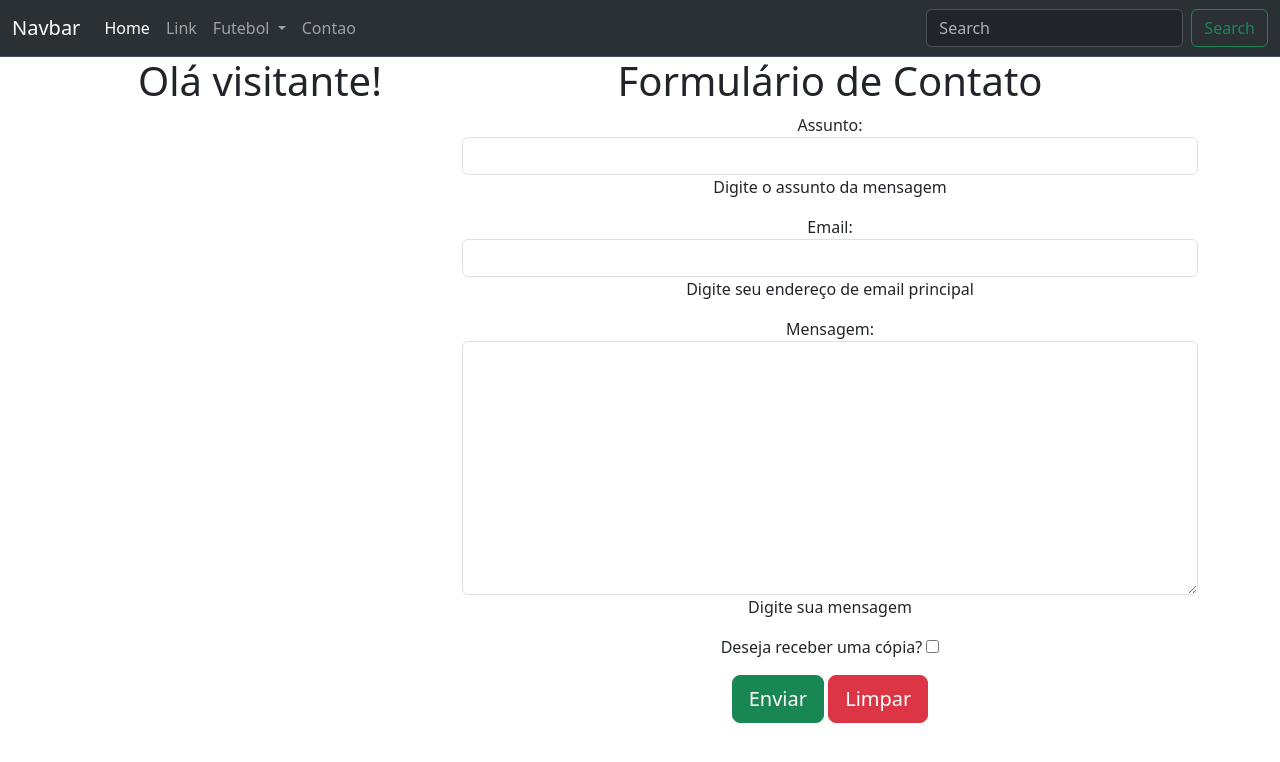
After one commit to Guilherme-Ramgrab/Dev1Projeto, a Django app: page /contato/ in a window 1280 px wide. The commit adds this page. Shown: the top 762 px of the page. Run offline with Django 4.2, Linux system fonts and the light colour scheme.

Commit message:
Implementação da função de contato e inserção de classes bootstrap nos formularios através de funções

```diff
--- /dev/null
+++ b/dev/dev/forms.py
@@ -0,0 +1,14 @@
+from django import forms
+
+class ContactForm(forms.Form):
+    subject = forms.CharField(label='Assunto', max_length=100, help_text="Digite o assunto da mensagem")
+    sender = forms.EmailField(label="Email", help_text="Digite seu endereço de email principal")
+    message = forms.CharField(label="Mensagem", help_text="Digite sua mensagem", widget=forms.Textarea)
+    cc_myself = forms.BooleanField(required=False, label="Deseja receber uma cópia?")
+
+
+    def __init__(self, *args, **kwargs):
+        super(ContactForm, self).__init__(*args, **kwargs)
+        for new_field in self.visible_fields():
+            new_field.field.widget.attrs.update({"class": "form-control"})
+        self.fields.get('cc_myself').widget.attrs.pop("class")
--- a/dev/dev/urls.py
+++ b/dev/dev/urls.py
@@ -23,5 +23,6 @@
     path('<str:nome>', views.nome, name="home_nome"),
     path('admin/', admin.site.urls),
     path('futebol/', include('futebol.urls')),
+    path('contato/', views.contact, name="contact"),
 
 ]
--- a/dev/dev/views.py
+++ b/dev/dev/views.py
@@ -1,4 +1,5 @@
 from django.shortcuts import render
+from dev.forms import ContactForm
 
 
 def index(request):
@@ -9,3 +10,28 @@
 def nome(request, nome):
     context = {'nome': nome}
     return render(request, 'index.html', context)
+
+def contact(request):
+    if request.method == 'POST':
+        form = ContactForm(request.POST)
+        if form.is_valid():
+            subject = form.cleaned_data.get("subject")
+            message = form.cleaned_data.get("message")
+            sender = form.cleaned_data.get("sender")
+            cc_myself = form.cleaned_data.get("cc_myself")
+
+            recipients = ['grrodrigues@restinga.ifrs.edu.br']
+            if cc_myself:
+                recipients.append(sender)
+            #send_email(subject, message, sender, recipients)
+
+            context = {
+                'form': form,
+            }
+            return render(request, 'obrigado.html', context)
+    else:
+        form = ContactForm()
+        context = {
+            'form': form
+        }
+        return render(request, 'contato.html', context)
--- a/dev/futebol/forms.py
+++ b/dev/futebol/forms.py
@@ -5,3 +5,9 @@
     class Meta:
         model = Estadio
         fields = '__all__'
+
+
+    def __init__(self, *args, **kwargs):
+        super(EstadioForm, self).__init__(*args, **kwargs)
+        for new_field in self.visible_fields():
+            new_field.field.widget.attrs.update({"class": "form-control"})
--- a/dev/futebol/templates/futebol/list_estadio.html
+++ b/dev/futebol/templates/futebol/list_estadio.html
@@ -20,7 +20,7 @@
             <div>
                 <a class="btn btn-secondary btn-lg" role="button" href="{% url 'futebol:read_estadio' estadio.id %}">Detalhar</a>
                 <a class="btn btn-primary btn-lg" role="button" href="{% url 'futebol:edit_estadio' estadio.id %}">Editar</a>
-                <a class="btn btn-danger btn-lg" role="button" href="{% url 'futebol:delete_estadio' estadio.id %}">Editar</a>
+                <a class="btn btn-danger btn-lg" role="button" href="{% url 'futebol:delete_estadio' estadio.id %}">Deletar</a>
             </div>
             <br />
             <hr>
--- a/dev/templates/base.html
+++ b/dev/templates/base.html
@@ -35,7 +35,7 @@
           </ul>
         </li>
         <li class="nav-item">
-          <a class="nav-link disabled" aria-disabled="true">Disabled</a>
+          <a class="nav-link" href="{% url 'contact' %}" >Contao</a>
         </li>
       </ul>
       <form class="d-flex" role="search">
--- /dev/null
+++ b/dev/templates/contato.html
@@ -0,0 +1,10 @@
+{% extends "base.html" %}
+{% block direita %}
+    <h1>Formulário de Contato</h1>
+    <form id="contato" action="{% url 'contact' %}" method="post">
+        {% csrf_token %}
+        {{ form.as_p }}
+        <button type="submit" class="btn btn-success btn-lg" form="contato" value="Enviar">Enviar</button>
+        <button type="reset" class="btn btn-danger btn-lg" form="contato" value="Reset">Limpar</button>
+    </form>
+{% endblock direita %}
```
Also changed, not shown: dev/templates/obrigado.html (added, +10 -0 lines).
